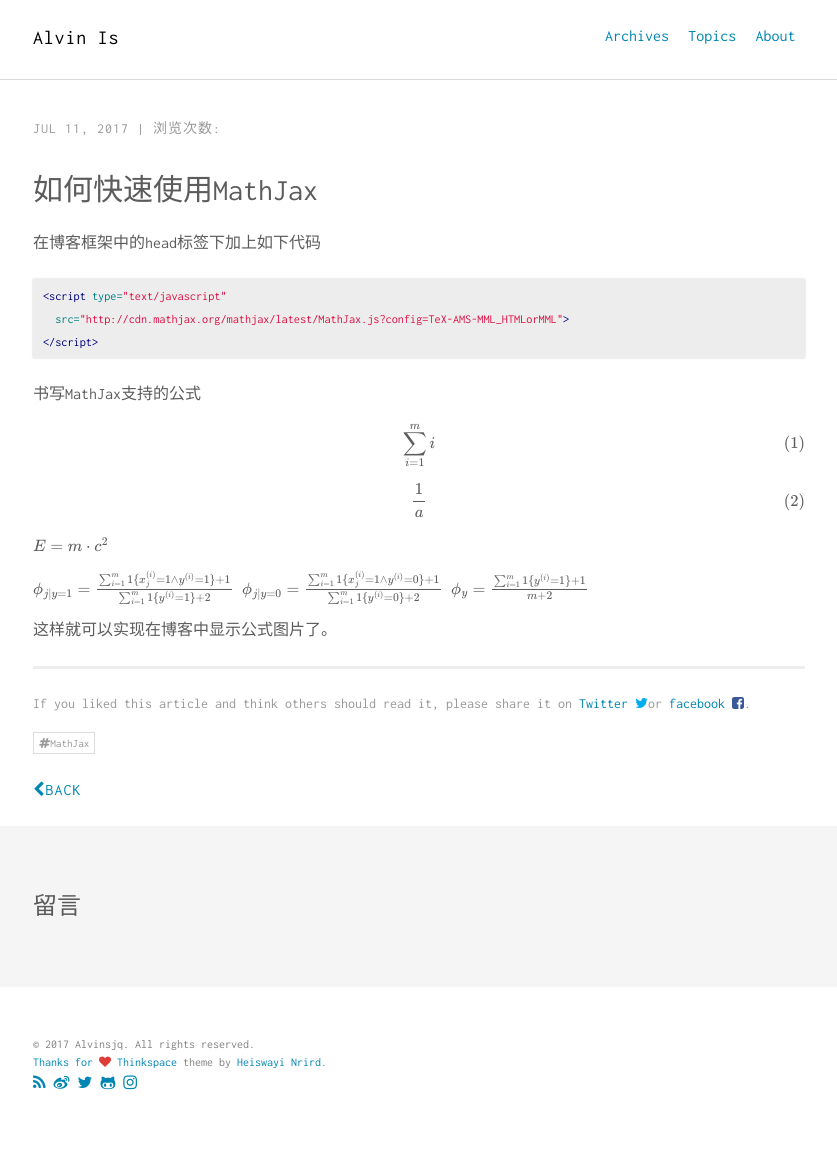
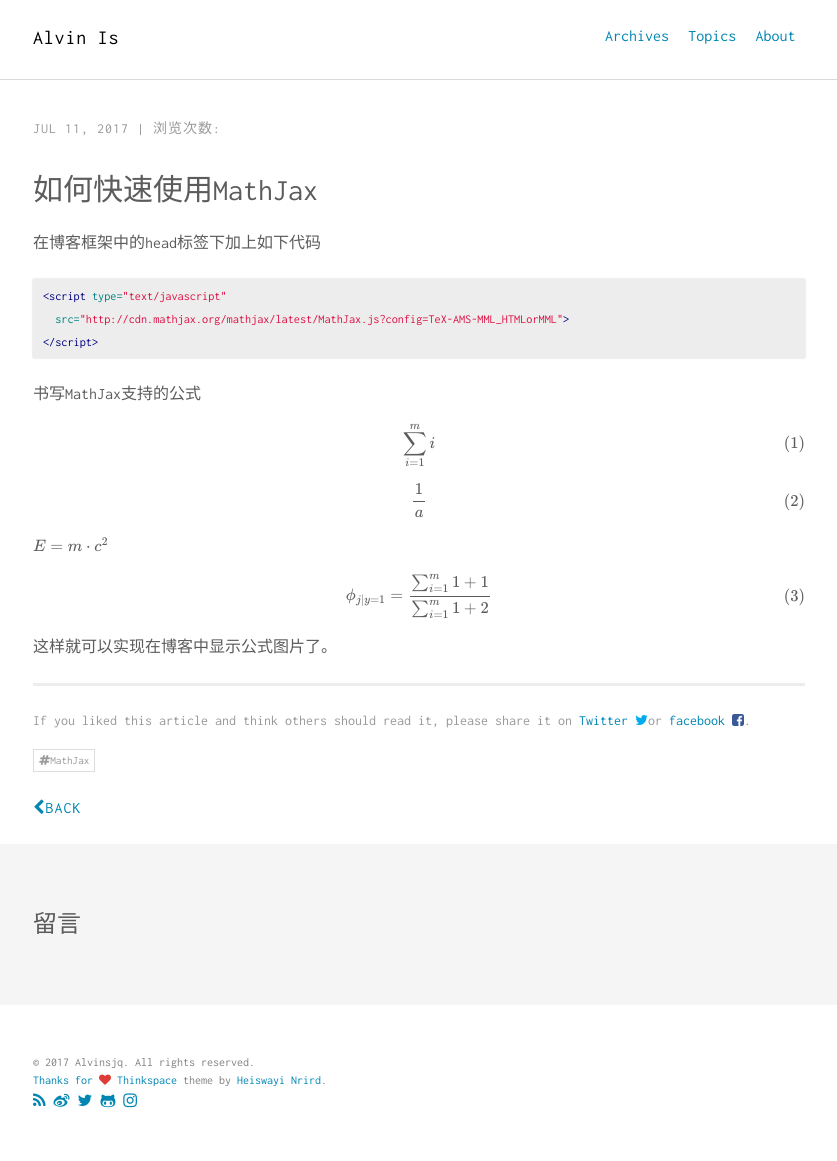
Before and after one commit to Alvinsjq/Alvinsjq.github.io, a Jekyll site: the page built from _posts/2017-07-11-use-Tex.md, in a window 1280 px wide. Shown: the whole page, without its empty margins (221-1058 px from the left). Built offline with Jekyll 4.4.1, drawn with Linux system fonts in a browser that asks for light colours; nearby versions of some CDN libraries; formulas are drawn with MathJax 3; comment, search, counter and statistics services are not loaded.

Commit message:
navie bayes

```diff
--- a/_posts/2017-07-11-use-Tex.md
+++ b/_posts/2017-07-11-use-Tex.md
@@ -25,9 +25,8 @@ $$\frac{1}{a}$$
 $$ E = m\cdot c^2 \label{eq:mc2}$$
 <!--more-->
 
-$$\phi_{j|y=1}  = \frac{\sum_{i=1}^{m}1\{x_{j}^{(i)}=1 \land y^{(i)}=1 \}+1}{ \sum_{i=1}^{m} 1 \{ y^{(i)}=1\}+2}$$
-$$\phi_{j|y=0}  = \frac{\sum_{i=1}^{m}1\{x_{j}^{(i)}=1 \land y^{(i)}=0 \}+1}{ \sum_{i=1}^{m} 1 \{ y^{(i)}=0\}+2}$$
-$$\phi_{y}  = \frac{\sum_{i=1}^{m} 1 \{ y^{(i)}=1\}+1}{m+2}$$
+$$\phi_{j|y=1}  = \frac{\sum_{i=1}^{m}1+1}{ \sum_{i=1}^{m} 1 +2}$$
+
 
 
 这样就可以实现在博客中显示公式图片了。
```
